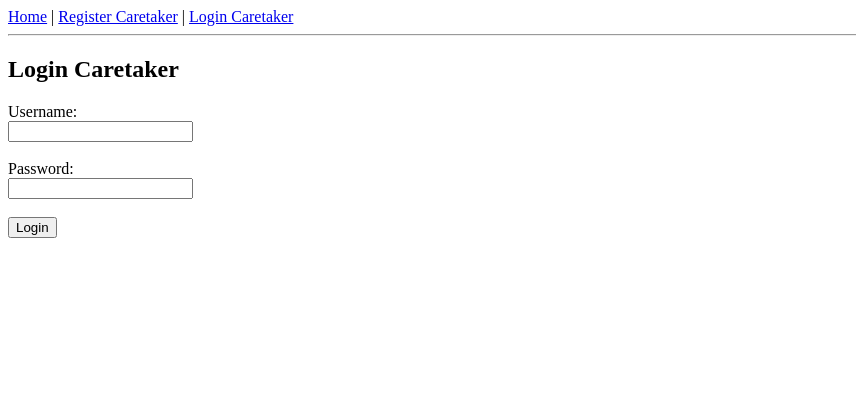
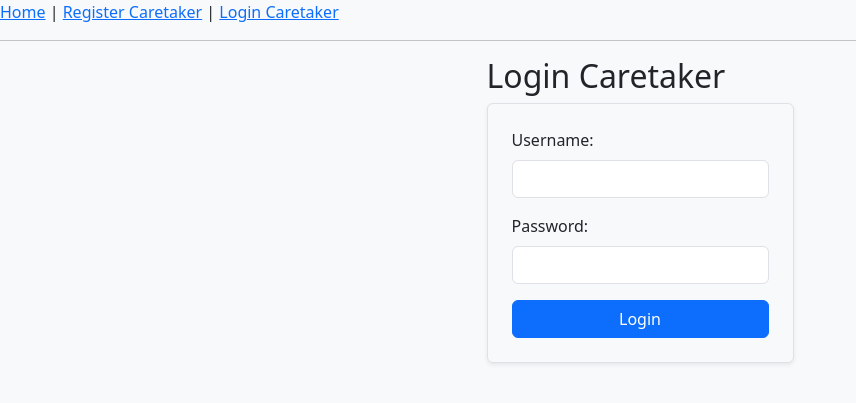
Before and after one commit to idabidit/DIS_project_june, a Flask app: page /login_caretaker in a window 1280 px wide. Shown: the top 403 px of the page, without its empty margins (0-856 px from the left). Run offline with Flask 3, Linux system fonts and the light colour scheme; some libraries are stand-ins or nearby versions.

Commit message:
front end, center page + error msg

```diff
--- a/app/templates/layout.html
+++ b/app/templates/layout.html
@@ -3,8 +3,11 @@
 <head>
     <meta charset="UTF-8">
     <title>{% block title %}Pet Tinder{% endblock %}</title>
+    <link href="https://cdn.jsdelivr.net/npm/bootstrap@5.3.6/dist/css/bootstrap.min.css" rel="stylesheet"
+        integrity="sha384-4Q6Gf2aSP4eDXB8Miphtr37CMZZQ5oXLH2yaXMJ2w8e2ZtHTl7GptT4jmndRuHDT"
+        crossorigin="anonymous">
 </head>
-<body>
+<body class="bg-light">
     <nav>
         <a href="{{ url_for('main.home') }}">Home</a> |
         {% if session.get('caretaker_id') %}
@@ -20,6 +23,10 @@
         {% endif %}
     </nav>
     <hr>
-    {% block content %}{% endblock %}
+    <div class="d-flex justify-content-center">
+        <div class="mx-auto">
+            {% block content %}{% endblock %}
+        </div>
+    </div>
 </body>
 </html>
--- a/app/templates/login_caretaker.html
+++ b/app/templates/login_caretaker.html
@@ -1,17 +1,27 @@
 {% extends 'layout.html' %}
 {% block title %}Login Caretaker{% endblock %}
 {% block content %}
-<h2>Login Caretaker</h2>
-<form method="POST">
-    <label>Username:</label><br>
-    <input type="text" name="username" required><br><br>
 
-    <label>Password:</label><br>
-    <input type="password" name="password" required><br><br>
+  <h2>Login Caretaker</h2>
 
-    <button type="submit">Login</button>
-</form>
-{% if error %}
-  <div class="alert alert-danger">{{ error }}</div>
-{% endif %}
+  {% if error %}
+    <div class="alert alert-danger">
+      {{ error }}
+    </div>
+  {% endif %}
+
+
+  <form method="POST" class="border p-4 rounded shadow-sm bg-light" style="max-width: 400px;">
+    <div class="mb-3">
+      <label for="username" class="form-label">Username:</label>
+      <input type="text" name="username" id="username" class="form-control" required>
+    </div>
+
+    <div class="mb-3">
+      <label for="password" class="form-label">Password:</label>
+      <input type="password" name="password" id="password" class="form-control" required>
+    </div>
+
+    <button type="submit" class="btn btn-primary w-100">Login</button>
+  </form>
 {% endblock %}
```
